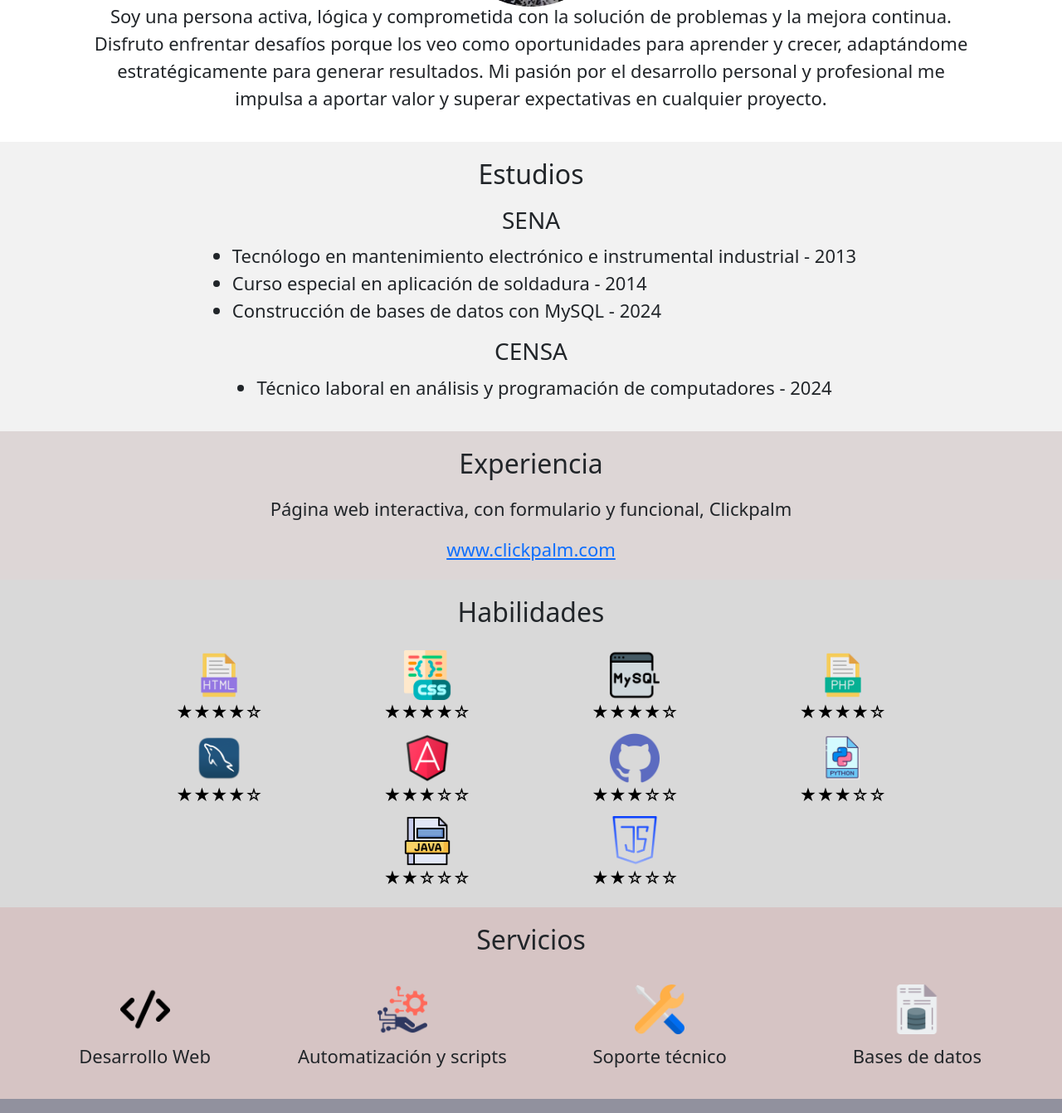
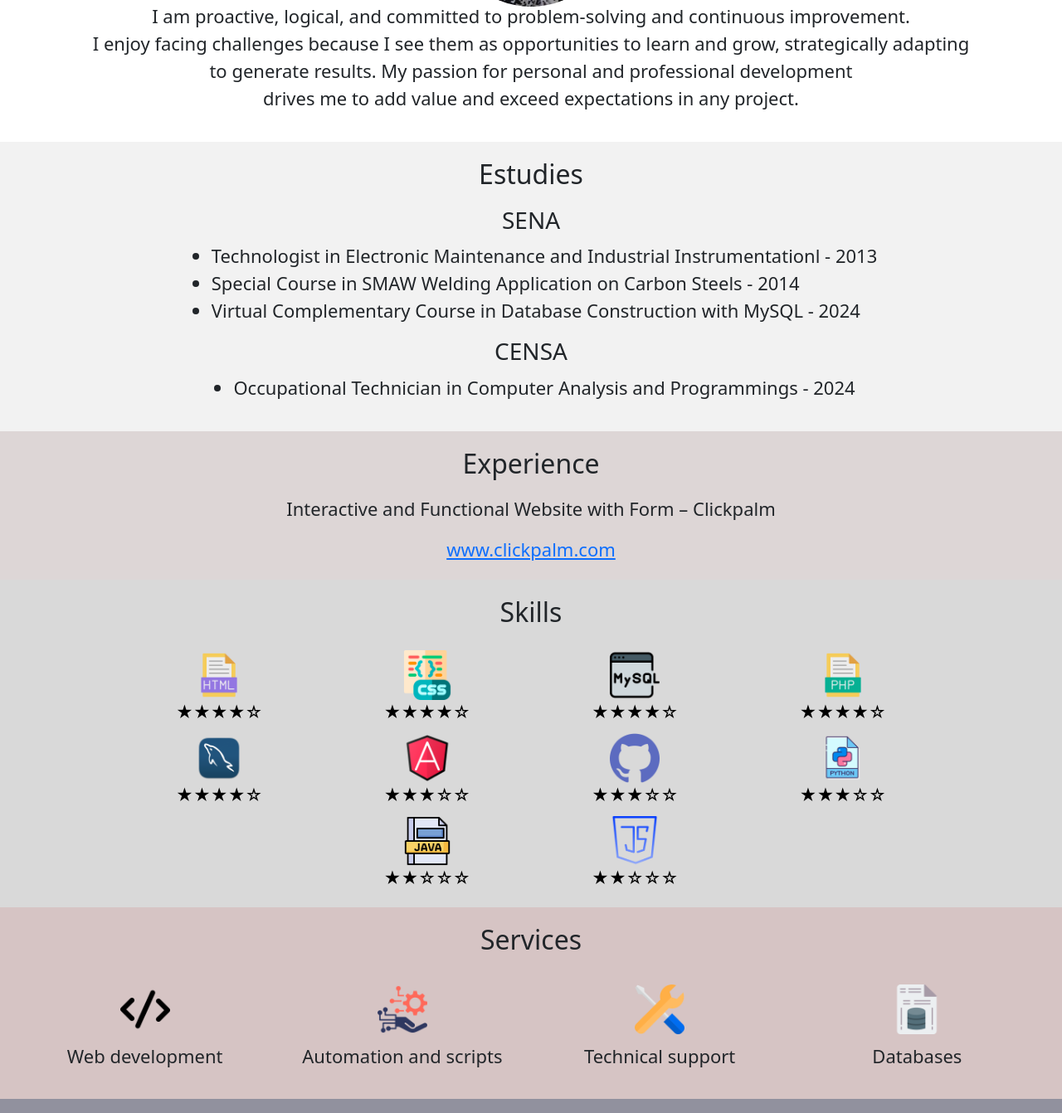
Before and after one commit to alexander933/Portafolio-corregido-Ingles, a plain HTML site: page index.html in a window 1280 px wide. Shown: the part 708-2050 px from the top of the page at 83% size. Drawn offline with nearby package versions, Linux system fonts and the light colour scheme.

Commit message:
ingles,Primer commit

```diff
--- a/index.html
+++ b/index.html
@@ -18,57 +18,57 @@
                 </button>
                 <div class="collapse navbar-collapse" id="navbarNav">
                     <ul class="navbar-nav ms-auto">
-                        <li class="nav-item"><a class="nav-link" href="#" data-target="about">Sobre mí</a></li>
-                        <li class="nav-item"><a class="nav-link" href="#" data-target="studies">Estudios</a></li>
-                        <li class="nav-item"><a class="nav-link" href="#"data-target="experience">Experiencia</a></li>
-                        <li class="nav-item"><a class="nav-link" href="#"data-target="skills">Habilidades</a></li>
-                        <li class="nav-item"><a class="nav-link" href="#"data-target="services">Servicios</a></li>
+                        <li class="nav-item"><a class="nav-link" href="#" data-target="about">About me</a></li>
+                        <li class="nav-item"><a class="nav-link" href="#" data-target="studies">Estudies</a></li>
+                        <li class="nav-item"><a class="nav-link" href="#"data-target="experience">Experience</a></li>
+                        <li class="nav-item"><a class="nav-link" href="#"data-target="skills">Skills</a></li>
+                        <li class="nav-item"><a class="nav-link" href="#"data-target="services">Services</a></li>
                     </ul>
                 </div>
             </div>
         </nav>
         <div class="hero-content">
             <h1>Alexander</h1>
-            <p>Desarrollador Back-end</p>
+            <p>Developer Back-end</p>
         </div>
     </header>
 
     <section class="about">
             <img src="img/perfil.png" alt="Foto de Alexander" class="profile-pic">
-            <h2>Sobre mí</h2>
-            <p>Soy una persona activa, lógica y comprometida con la solución de problemas y la mejora continua.<br>
-                Disfruto enfrentar desafíos porque los veo como oportunidades para aprender y crecer, adaptándome<br>
-                estratégicamente para generar resultados. Mi pasión por el desarrollo personal y profesional me<br>
-                impulsa a aportar valor y superar expectativas en cualquier proyecto.
+            <h2>About me</h2>
+            <p>I am proactive, logical, and committed to problem-solving and continuous improvement.<br>
+                I enjoy facing challenges because I see them as opportunities to learn and grow, strategically adapting<br>
+                to generate results. My passion for personal and professional development  <br>
+                drives me to add value and exceed expectations in any project.
             </p>
     </section>
 
     <section class="studies">
-        <h2>Estudios</h2>
+        <h2>Estudies</h2>
          <div class="study-item">
              <h3>SENA</h3>
                 <ul>
-                    <li>Tecnólogo en mantenimiento electrónico e instrumental industrial - 2013</li>
-                    <li>Curso especial en aplicación de soldadura - 2014</li>
-                    <li>Construcción de bases de datos con MySQL - 2024</li>
+                    <li>Technologist in Electronic Maintenance and Industrial Instrumentationl - 2013</li>
+                    <li>Special Course in SMAW Welding Application on Carbon Steels - 2014</li>
+                    <li>Virtual Complementary Course in Database Construction with MySQL - 2024</li>
              </ul>
          </div>
             <div class="study-item">
                 <h3>CENSA</h3>
                 <ul>
-                    <li>Técnico laboral en análisis y programación de computadores - 2024</li>
+                    <li>Occupational Technician in Computer Analysis and Programmings - 2024</li>
                 </ul>
         </div>
     </section>
 
     <section class="experience">
-        <h2>Experiencia</h2>
-        <p>Página web interactiva, con formulario y funcional, Clickpalm</p>
+        <h2>Experience</h2>
+        <p>Interactive and Functional Website with Form – Clickpalm</p>
         <a href="https://www.clickpalm.com">www.clickpalm.com</a>
     </section>
 
     <section class="skills">
-        <h2>Habilidades</h2>
+        <h2>Skills</h2>
         <div class="skill-grid">
             <div class="skill-item">
                 <img src="img/html.png" alt="HTML">
@@ -114,19 +114,19 @@
     </section>
 
     <section class="services">
-        <h2>Servicios</h2>
+        <h2>Services</h2>
         <div class="service-grid">
             <div class="service-item"><img src="img/codigo.png" alt="Desarrollo Web">
-                Desarrollo Web
+                Web development
             </div>
             <div class="service-item"><img src="img/automatizacion.png" alt="Automatización y scripts">
-                Automatización y scripts
+                Automation and scripts
             </div>
             <div class="service-item"><img src="img/soporte-tecnico.png" alt="Soporte técnico">
-                Soporte técnico
+                Technical support
             </div>
             <div class="service-item"> <img src="img/archivo-de-datos.png" alt="Bases de datos">
-                Bases de datos
+                Databases
             </div>
         </div>
     </section>
--- a/styles.css
+++ b/styles.css
@@ -16,7 +16,7 @@ body {
     align-items: center;
     color: white;
     font-size: 20px;
-    font-weight: open Sans, sans serif;
+    font-family: open Sans, sans serif;
     position: relative;
     flex-direction: column;
 
@@ -75,7 +75,7 @@ body {
     border: 2px solid white;
     text-align: center;
     font-size: 20px;
-    font-weight: open Sans, sans serif;
+    font-family: open Sans, sans serif;
 }
 
 .about, .studies, .experience, .services {
@@ -234,7 +234,7 @@ button,
 
 
 .footer-info p {
-    margin: 10;
+    margin: 10px;
     display: flex;
     align-items: center;
     gap: 13px;
@@ -267,3 +267,6 @@ button,
 .services h2{
     margin-bottom: 20px;
 }
+.Logo {
+    zoom: 1.2;
+}
```
Also changed, not shown: img/Logo PP.png.
